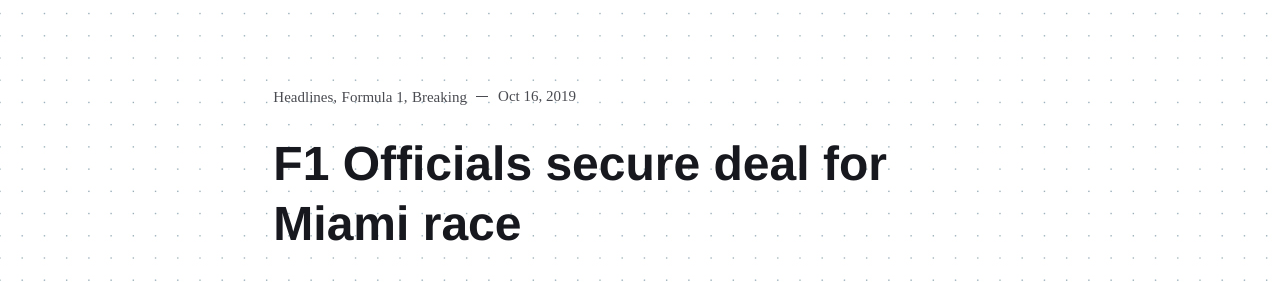
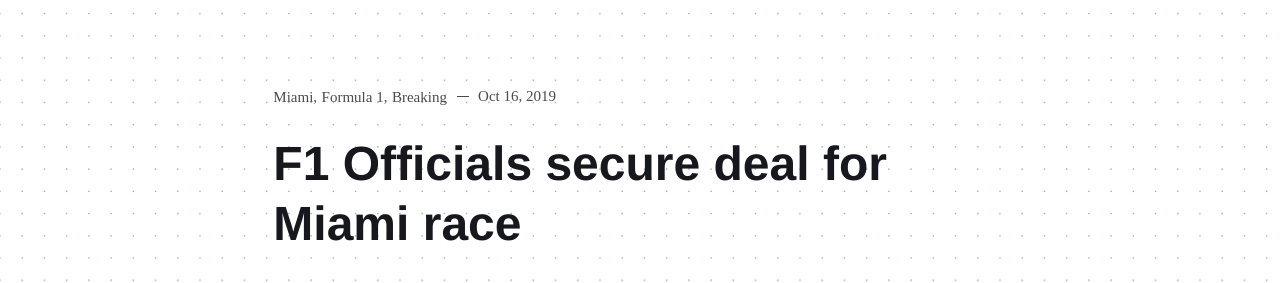
Before and after one commit to Asfalto-Ascari/AsfaltoAscari, a Jekyll site: the page built from _posts/2019-10-16-P003-F1-Miami-Track.md, in a window 1280 px wide and 900 px high. Shown: the part 142-425 px from the top of the window. Built offline with Jekyll 4.4.1, drawn with Linux system fonts in a browser that asks for light colours; nearby versions of some CDN libraries; some web fonts are replaced; comment, search, counter and statistics services are not loaded.

Commit message:
Update 2019-10-16-P003-F1-Miami-Track.md

```diff
--- a/_posts/2019-10-16-P003-F1-Miami-Track.md
+++ b/_posts/2019-10-16-P003-F1-Miami-Track.md
@@ -4,7 +4,7 @@
 date: 2019-10-16 20:00:32 +0000
 image: '/images/Media/003MiamiTrackRender.jpg'
 tags:
-- Headlines
+- Miami
 - Formula 1
 - Breaking
 ---
```
